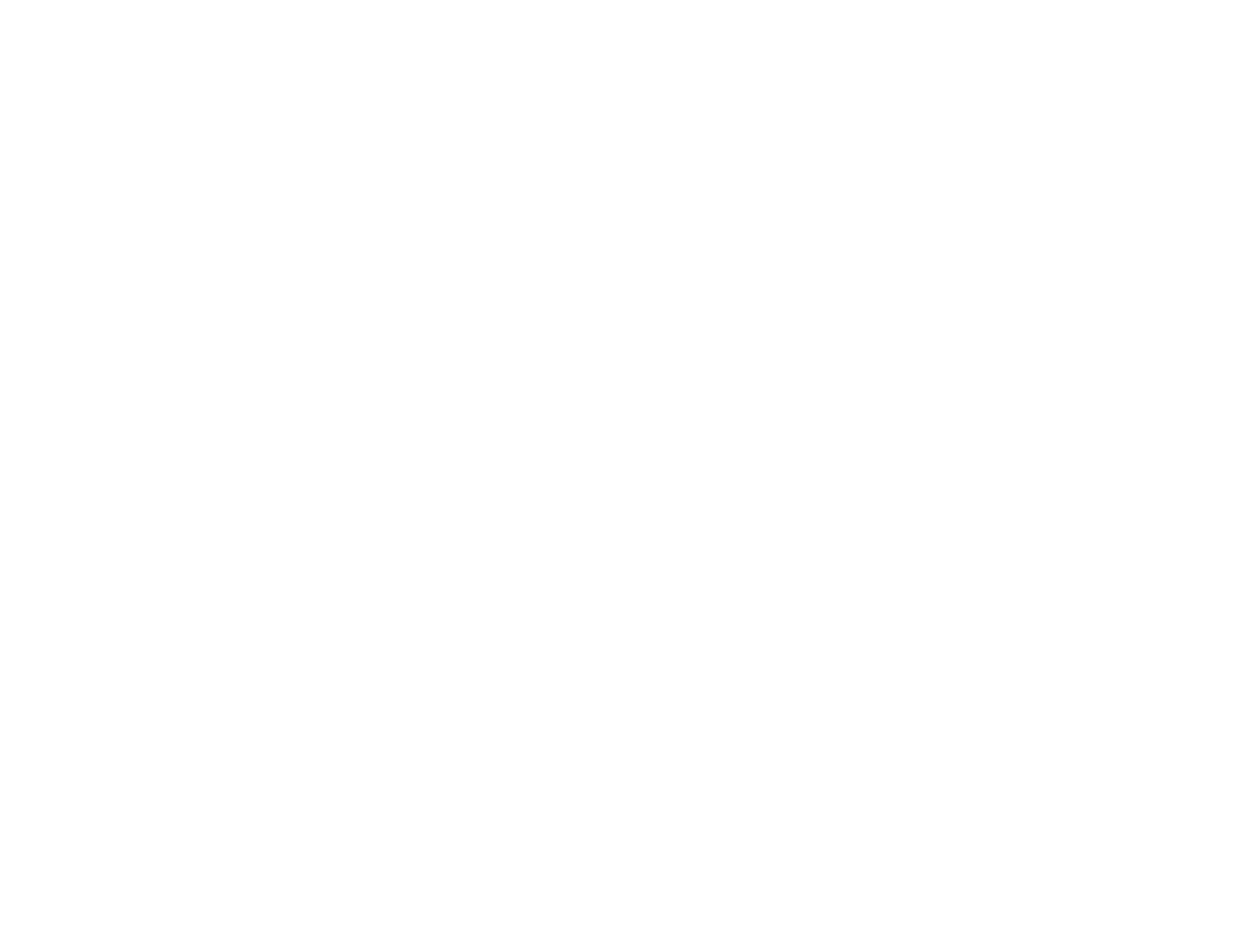
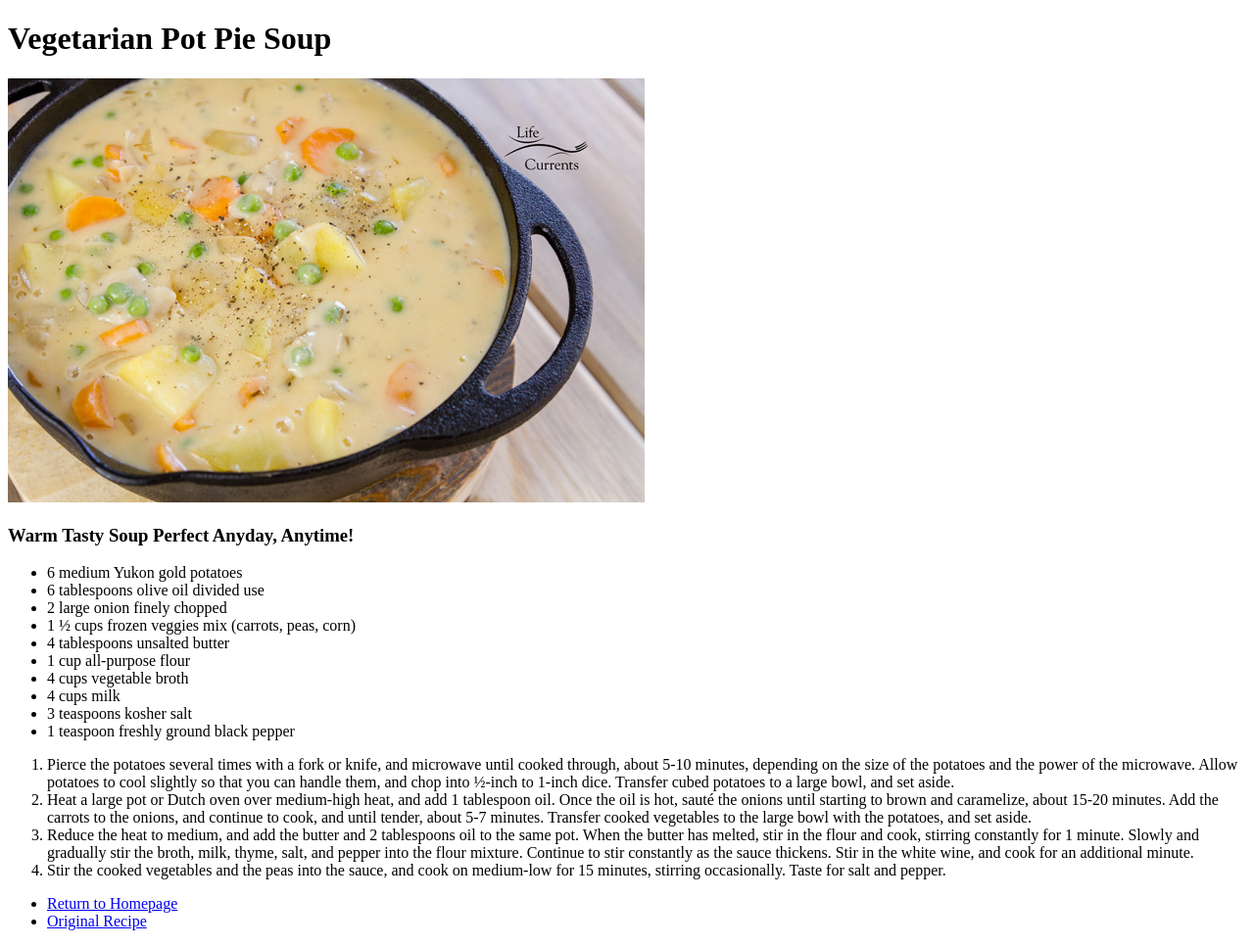
Before and after one commit to taminderpabla/odin-recipes, a plain HTML site: page recipes/veg-soup.html in a window 1280 px wide. Shown: the whole page at 98% size. Before the commit the page ends 800 px from the top, so only its background shows below. Drawn offline with Linux system fonts and the light colour scheme.

Commit message:
Edit index.html veg-soup.html

```diff
--- a/recipes/veg-soup.html
+++ b/recipes/veg-soup.html
@@ -0,0 +1,38 @@
+<!DOCTYPE html>
+<html lang="en">
+<head>
+    <title>Vegetarian Pot Pie Soup</title>
+    <meta charset="UTF-8">
+</head>
+<body>
+    <h1>Vegetarian Pot Pie Soup</h1>
+    <img src="../images/veg-soup.jpg" alt="Vegetarian Pot Pie Soup">
+    <h3>Warm Tasty Soup Perfect Anyday, Anytime!</h3>
+
+    <ul>
+        <li>6 medium Yukon gold potatoes</li>
+        <li>6 tablespoons olive oil divided use</li>
+        <li>2 large onion finely chopped</li>
+        <li>1 ½ cups frozen veggies mix (carrots, peas, corn)</li>
+        <li>4 tablespoons unsalted butter</li>
+        <li>1 cup all-purpose flour</li>
+        <li>4 cups vegetable broth</li>
+        <li>4 cups milk</li>
+        <li>3 teaspoons kosher salt</li>
+        <li>1 teaspoon freshly ground black pepper</li>
+
+    </ul>
+
+    <ol>
+        <li>Pierce the potatoes several times with a fork or knife, and microwave until cooked through, about 5-10 minutes, depending on the size of the potatoes and the power of the microwave. Allow potatoes to cool slightly so that you can handle them, and chop into ½-inch to 1-inch dice. Transfer cubed potatoes to a large bowl, and set aside.</li>
+        <li>Heat a large pot or Dutch oven over medium-high heat, and add 1 tablespoon oil. Once the oil is hot, sauté the onions until starting to brown and caramelize, about 15-20 minutes. Add the carrots to the onions, and continue to cook, and until tender, about 5-7 minutes. Transfer cooked vegetables to the large bowl with the potatoes, and set aside.</li>
+        <li>Reduce the heat to medium, and add the butter and 2 tablespoons oil to the same pot. When the butter has melted, stir in the flour and cook, stirring constantly for 1 minute. Slowly and gradually stir the broth, milk, thyme, salt, and pepper into the flour mixture. Continue to stir constantly as the sauce thickens. Stir in the white wine, and cook for an additional minute.</li>
+        <li>Stir the cooked vegetables and the peas into the sauce, and cook on medium-low for 15 minutes, stirring occasionally. Taste for salt and pepper.</li>
+    </ol>
+
+    <ul>
+        <li><a href="../index.html">Return to Homepage</a></li>
+        <li><a href="https://lifecurrentsblog.com/moms-vegetarian-pot-pie-soup/">Original Recipe</a></li>
+    </ul>
+</body>
+</html>
```
Also changed, not shown: index.html (+1 -1 lines), images/veg-soup.jpg (added).
